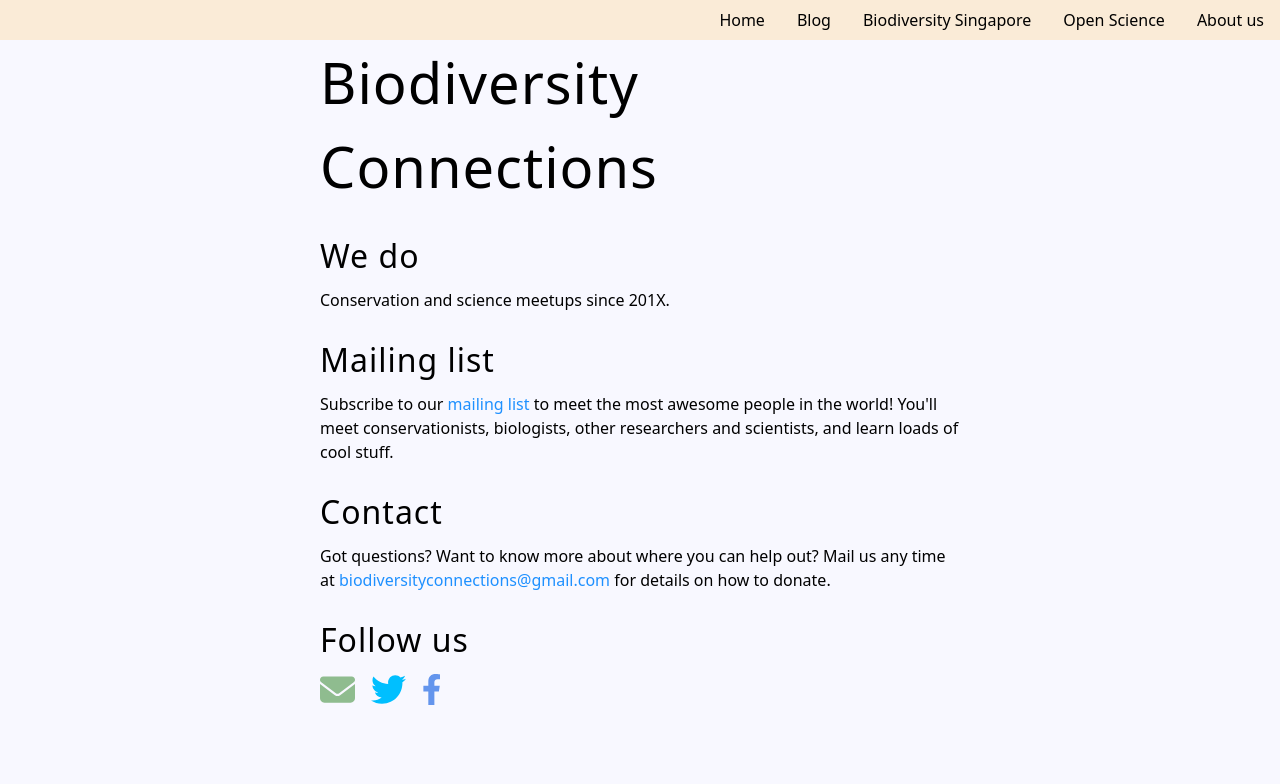
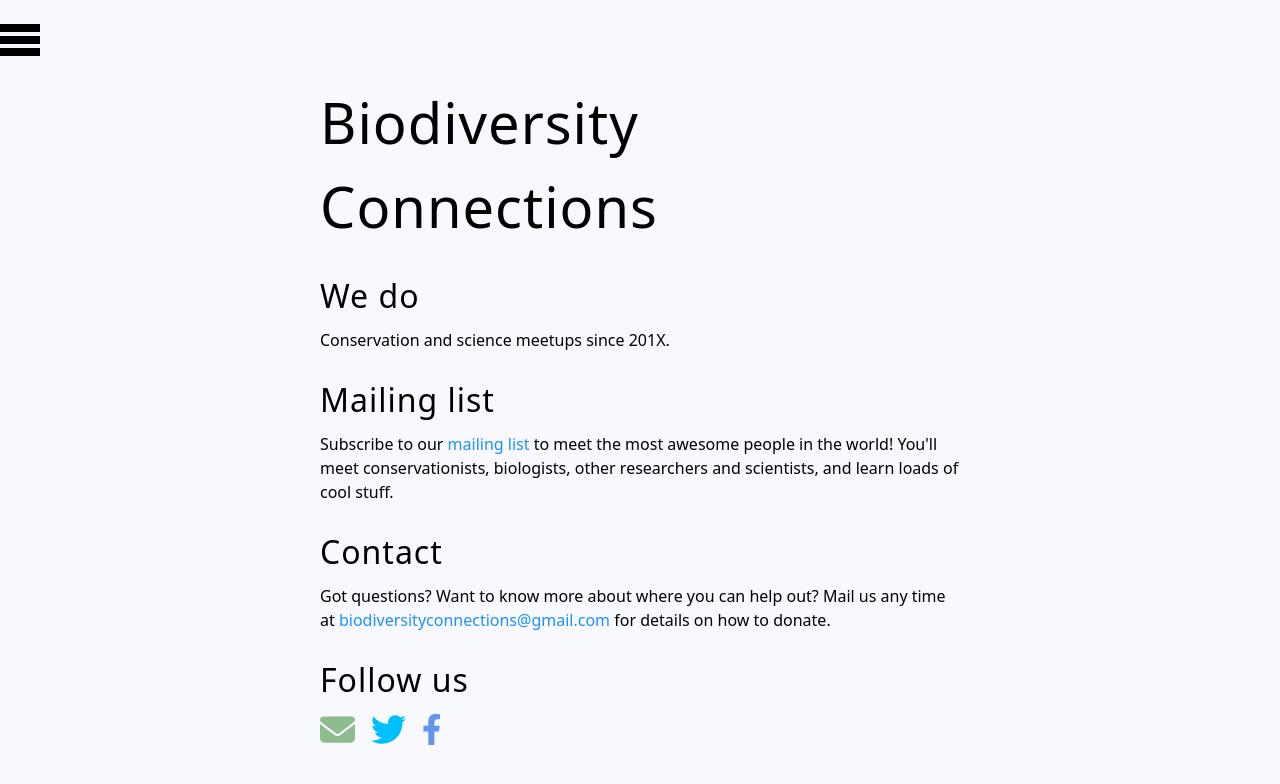
Before and after one commit to bengu-thon-mai-mochi/bc-web, a Next.js app: page / in a window 1280 px wide. Shown: the top 784 px of the page. Built offline with nearby package versions, Linux system fonts and the light colour scheme.

Commit message:
Draft Menu

```diff
--- a/components/icons.tsx
+++ b/components/icons.tsx
@@ -1,4 +1,18 @@
 import { IconSize } from "../styles/constants";
+
+export const HamburgerIcon = () => {
+  return (
+    <svg
+      viewBox="0 0 100 80"
+      width="40"
+      height="40"
+    >
+      <rect width="100" height="20"></rect>
+      <rect y="30" width="100" height="20"></rect>
+      <rect y="60" width="100" height="20"></rect>
+    </svg>
+  );
+};
 
 export const TwitterIcon = () => {
   return (
--- a/components/layout.tsx
+++ b/components/layout.tsx
@@ -1,17 +1,12 @@
-import Link from "next/link";
 import styled from "styled-components";
+import Menu from "./menu";
 
 const Wrapper = styled.div`
-  display: flex;
-  flex-direction: column;
-`;
+  display: grid;
 
-const Nav = styled.nav`
-  display: flex;
-  gap: 2rem;
-  justify-content: flex-end;
-  padding: 0.5rem 1rem;
-  background-color: antiquewhite;
+  @media (max-width: 766px) {
+    grid-template-columns: 80px auto;
+  }
 `;
 
 interface Props {
@@ -19,29 +14,10 @@ interface Props {
 }
 
 const Layout = ({ children }: Props) => {
+
   return (
     <Wrapper>
-      <Nav>
-        <Link href="/">
-          <a>Home</a>
-        </Link>
-
-        <Link href="/blog/1">
-          <a>Blog</a>
-        </Link>
-
-        <Link href="/biodiversity-singapore">
-          <a>Biodiversity Singapore</a>
-        </Link>
-
-        <Link href="/open-science">
-          <a>Open Science</a>
-        </Link>
-
-        <Link href="/about-us">
-          <a>About us</a>
-        </Link>
-      </Nav>
+      <Menu />
       {children}
     </Wrapper>
   );
--- /dev/null
+++ b/components/menu.tsx
@@ -0,0 +1,58 @@
+import Link from "next/link";
+import styled from "styled-components";
+import { HamburgerIcon } from "./icons";
+import { useState } from "react";
+
+const MenuLayout = styled.div`
+  display: grid;
+  grid-template-rows: 80px auto;
+`;
+
+const Menu = () => {
+    const [isOpen, toggleMenu ] = useState(false);
+
+    return (
+        isOpen
+        ?
+            <MenuLayout>
+              <button onClick={() => toggleMenu(!isOpen)}>
+                <HamburgerIcon />
+              </button>
+              <MenuItems />
+            </MenuLayout>
+        :
+            <MenuLayout>
+                <button onClick={() => toggleMenu(!isOpen)}>
+                    <HamburgerIcon />
+                </button>
+            </MenuLayout>
+    )
+};
+
+const MenuItems = () => {
+  return (
+    <>
+        <Link href="/">
+          <a>Home</a>
+        </Link>
+
+        <Link href="/blog/1">
+          <a>Blog</a>
+        </Link>
+
+        <Link href="/biodiversity-singapore">
+          <a>Biodiversity Singapore</a>
+        </Link>
+
+        <Link href="/open-science">
+          <a>Open Science</a>
+        </Link>
+
+        <Link href="/about-us">
+          <a>About us</a>
+        </Link>
+    </>
+  );
+};
+
+export default Menu;
```
Also changed, not shown: pages/[pageName].tsx (+7 -1 lines).
